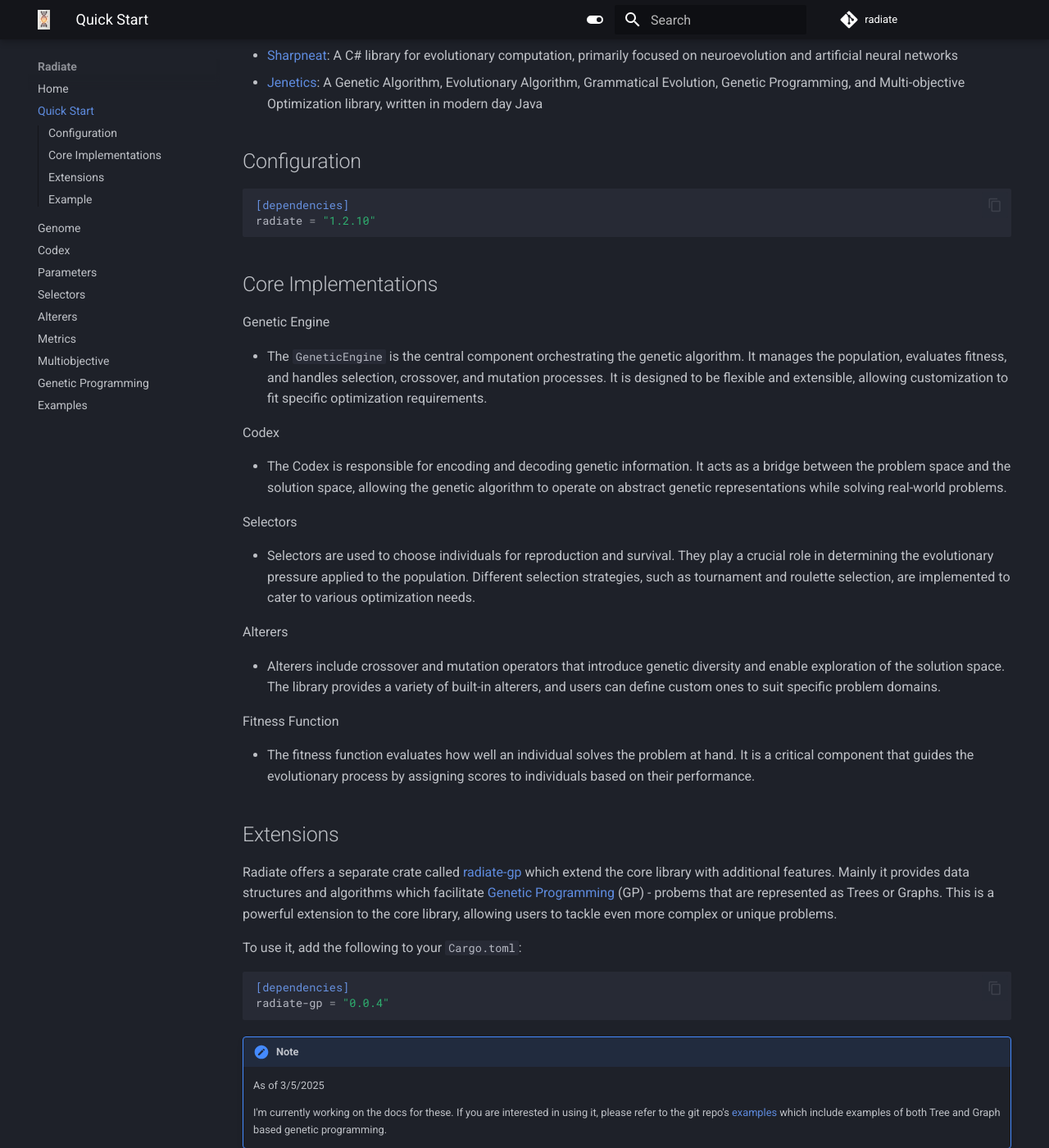
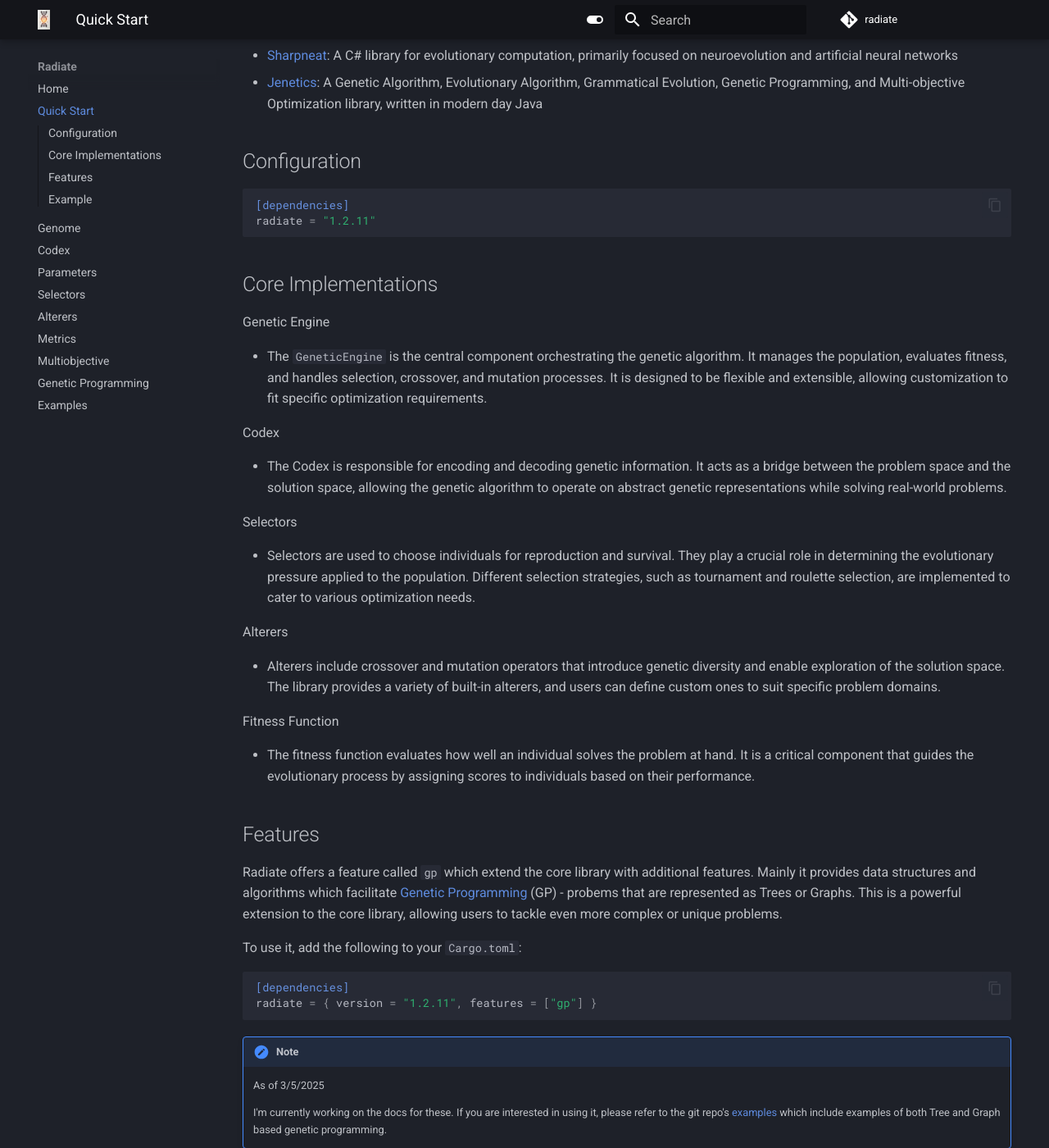
Before and after one commit to pkalivas/radiate, an MkDocs documentation site: the page built from docs/quickstart.md, in a window 1280 px wide and 1400 px high, scrolled down 285 px. Shown: the whole window at 82% size. Built offline with MkDocs 1.6.1 and Material for MkDocs 9.7.7, drawn with Linux system fonts in a browser that asks for light colours; comment, search, counter and statistics services are not loaded.

Commit message:
updating docs

````diff
--- a/docs/quickstart.md
+++ b/docs/quickstart.md
@@ -9,7 +9,7 @@
 ## Configuration
 ```toml
 [dependencies]
-radiate = "1.2.10"
+radiate = "1.2.11"
 ```
 
 ## Core Implementations
@@ -37,15 +37,15 @@
 
   * The fitness function evaluates how well an individual solves the problem at hand. It is a critical component that guides the evolutionary process by assigning scores to individuals based on their performance.
 
-## Extensions
+## Features
 
-Radiate offers a separate crate called [radiate-gp](https://crates.io/crates/radiate-gp) which extend the core library with additional features. Mainly it provides data structures and algorithms which facilitate [Genetic Programming](https://en.wikipedia.org/wiki/Genetic_programming#:~:text=In%20artificial%20intelligence%2C%20genetic%20programming,to%20the%20population%20of%20programs.) (GP) - probems that are represented as Trees or Graphs. This is a powerful extension to the core library, allowing users to tackle even more complex or unique problems.
+Radiate offers a feature called `gp` which extend the core library with additional features. Mainly it provides data structures and algorithms which facilitate [Genetic Programming](https://en.wikipedia.org/wiki/Genetic_programming#:~:text=In%20artificial%20intelligence%2C%20genetic%20programming,to%20the%20population%20of%20programs.) (GP) - probems that are represented as Trees or Graphs. This is a powerful extension to the core library, allowing users to tackle even more complex or unique problems.
 
 To use it, add the following to your `Cargo.toml`:
 
 ```toml
 [dependencies]
-radiate-gp = "0.0.4"
+radiate = { version = "1.2.11", features = ["gp"] }
 ```
 
 !!! note
````
Also changed, not shown: docs/alterers.md (+3 -3 lines), docs/examples.md (+16 -11 lines), docs/gp.md (+1 -1 lines).
